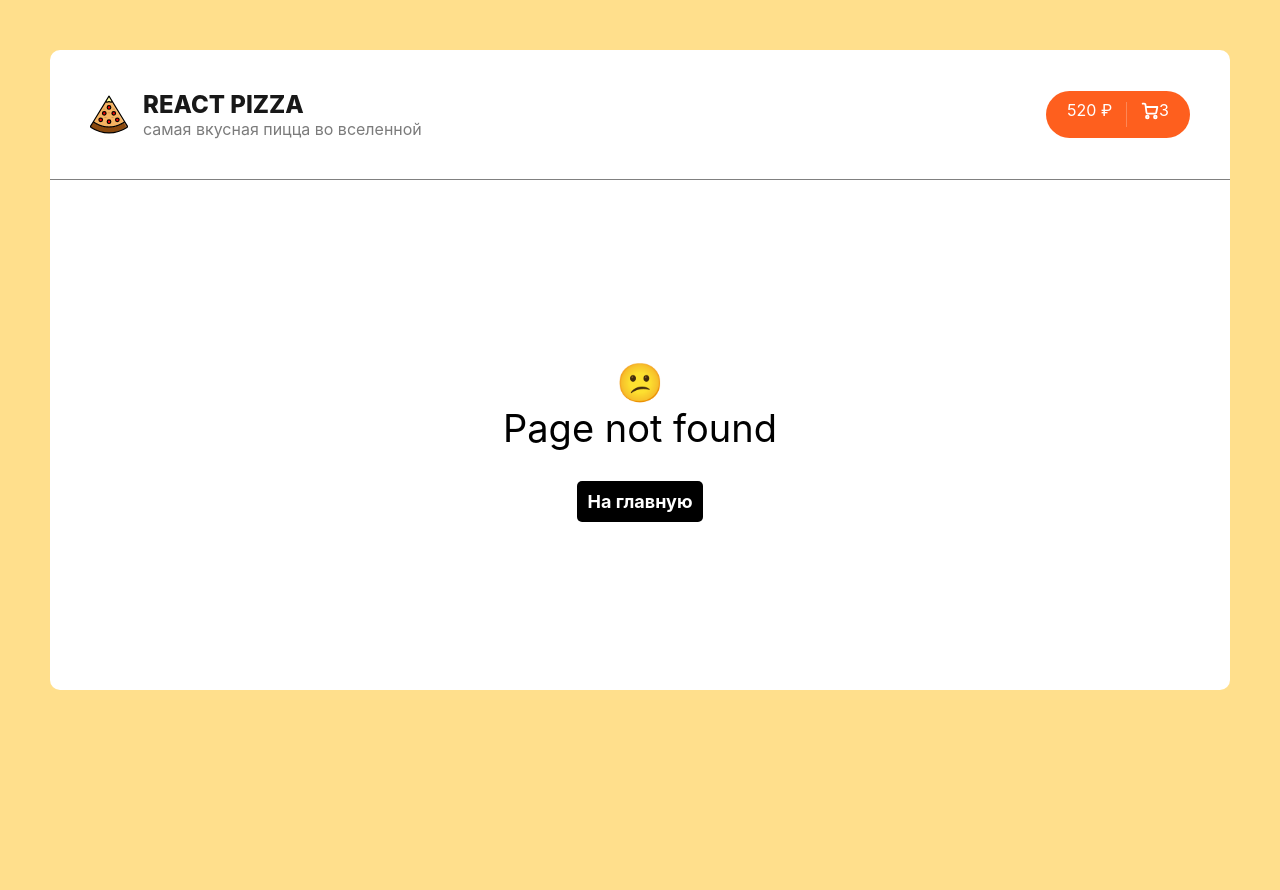
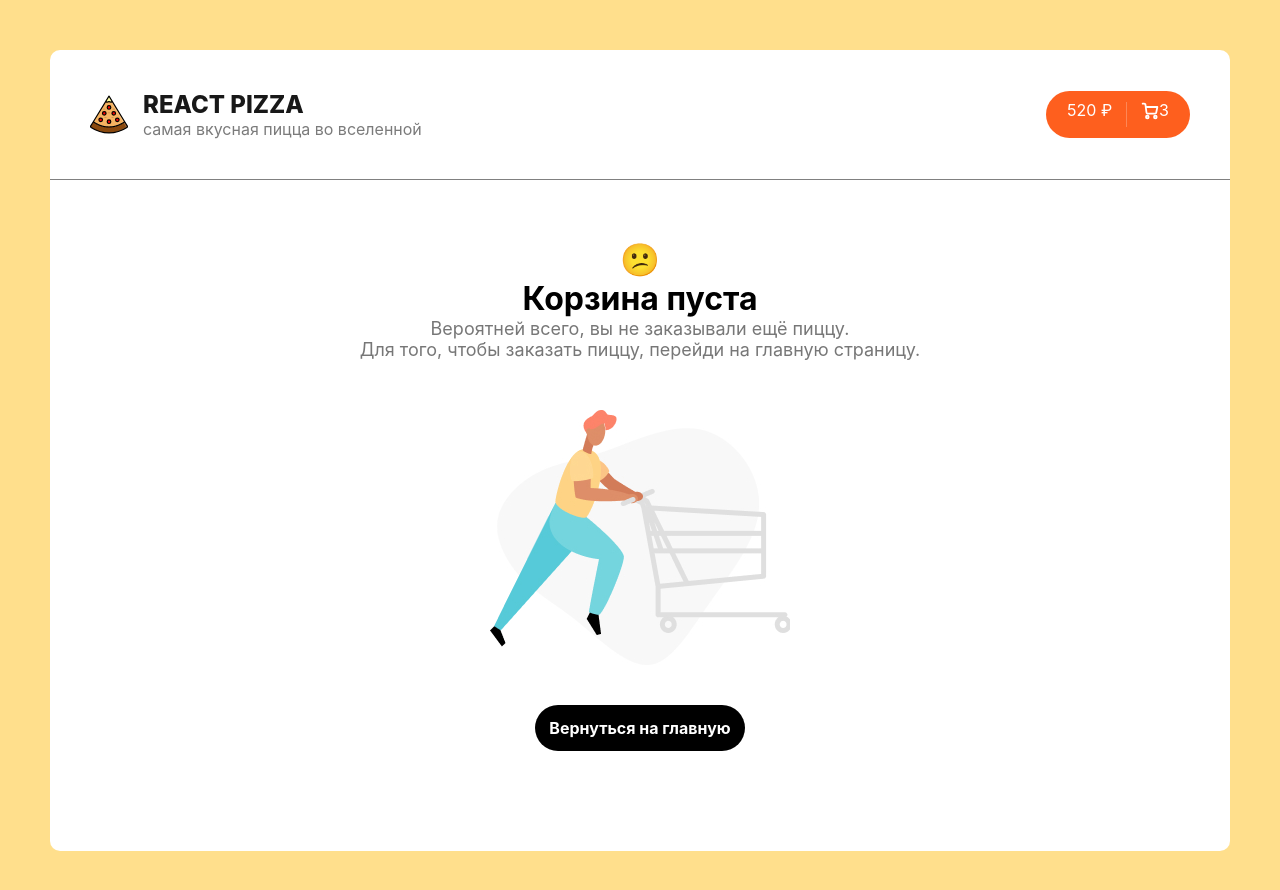
Before and after one commit to ggnett/react_pizza, a React (Create React App) app: page /cart in a window 1280 px wide. Before the commit this address had no page. Shown: the top 890 px of the page. Before the commit the page ends 800 px from the top, so only its background shows below. Built offline with nearby package versions, Linux system fonts and the light colour scheme.

Commit message:
make routes and pages

```diff
--- a/src/App.jsx
+++ b/src/App.jsx
@@ -3,6 +3,7 @@ import { Routes, Route } from 'react-router';
 import Header from './components/Header/Header';
 import Main from './pages/Main/Main';
 import NotFound from './pages/NotFound/NotFound';
+import Cart from './pages/Cart/Cart';
 
 function App() {
     return (
@@ -11,6 +12,7 @@ function App() {
             <Routes>
                 <Route path="/" element={<Main />} />
                 <Route path="*" element={<NotFound />} />
+                <Route path="/cart" element={<Cart />} />
             </Routes>
         </div>
     );
--- a/src/components/Header/Header.jsx
+++ b/src/components/Header/Header.jsx
@@ -14,7 +14,7 @@ export default function Header() {
                     </div>
                 </Link>
                 <div className="header__cart">
-                    <a href="/cart.html" className="button button--cart">
+                    <Link to="/cart" className="button button--cart">
                         <span>520 ₽</span>
                         <span className="button__delimiter"></span>
                         <svg width="18" height="18" viewBox="0 0 18 18" fill="none" xmlns="http://www.w3.org/2000/svg">
@@ -41,7 +41,7 @@ export default function Header() {
                             />
                         </svg>
                         <span>3</span>
-                    </a>
+                    </Link>
                 </div>
             </div>
         </div>
--- a/src/pages/Cart/Cart.jsx
+++ b/src/pages/Cart/Cart.jsx
@@ -0,0 +1,20 @@
+import React from 'react';
+import { Link } from 'react-router';
+
+import style from './Cart.module.scss';
+
+export default function Cart() {
+    return (
+        <div className={style.root}>
+            <p>
+                <span>😕</span> <br />
+                Корзина пуста
+            </p>
+            <p className={style.presc}>
+                Вероятней всего, вы не заказывали ещё пиццу. <br /> Для того, чтобы заказать пиццу, перейди на главную страницу.
+            </p>
+            <img src="./img/CartEmpty.jpg" alt="gg" />
+            <Link to='/' className={style.back}>Вернуться на главную</Link>
+        </div>
+    );
+}
--- /dev/null
+++ b/src/pages/Cart/Cart.module.scss
@@ -0,0 +1,42 @@
+.root {
+    display: flex;
+    flex-direction: column;
+    justify-content: center;
+    align-items: center;
+    text-align: center;
+    padding-top: 50px;
+    padding-bottom: 100px;
+    p {
+        font-size: 32px;
+        font-weight: bold;
+    }
+
+    .presc {
+        font-size: 18px;
+        font-weight: 400;
+        color: #777777;
+    }
+
+    img {
+        margin-top: 50px;
+    }
+
+    .back {
+        text-decoration: none;
+        background-color: black;
+        color: white;
+        width: 210px;
+        height: 46px;
+        border-radius: 30px;
+        display: flex;
+        justify-content: center;
+        align-items: center;
+        font-size: 16px;
+        font-weight: 700;
+        margin-top: 40px;
+
+        &:hover {
+            background-color: lighten($color: #000000, $amount: 30%);
+        }
+    }
+}
```
Also changed, not shown: public/img/CartEmpty.jpg (added).
